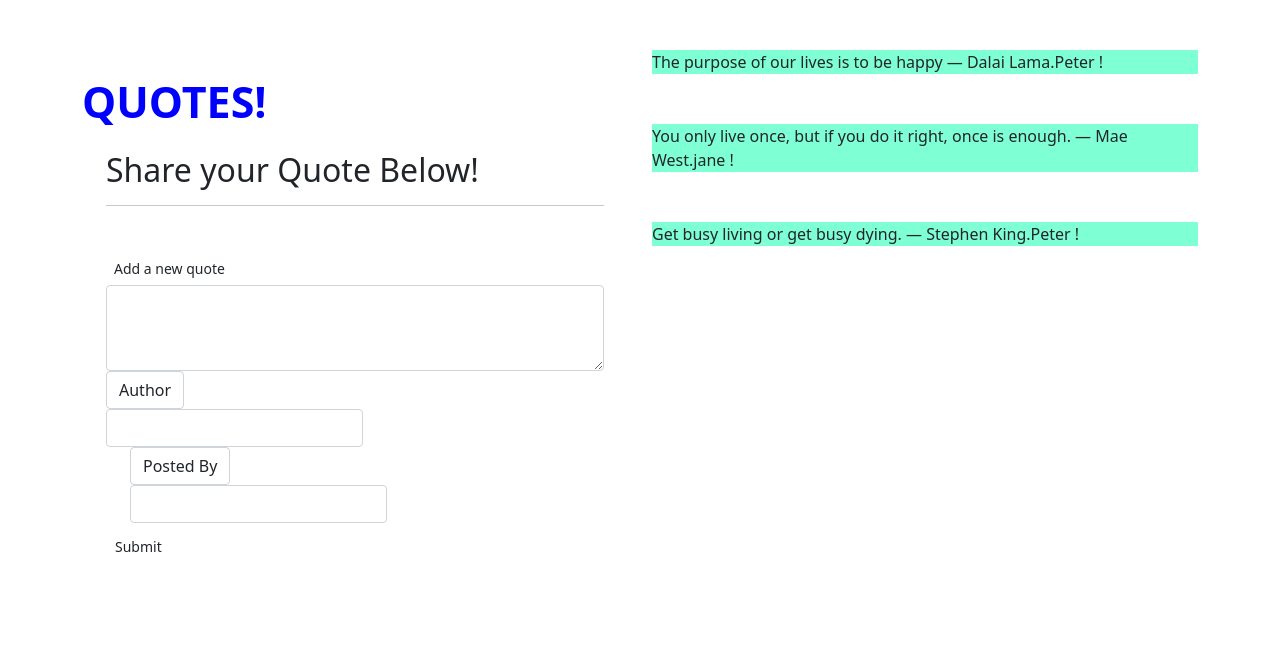
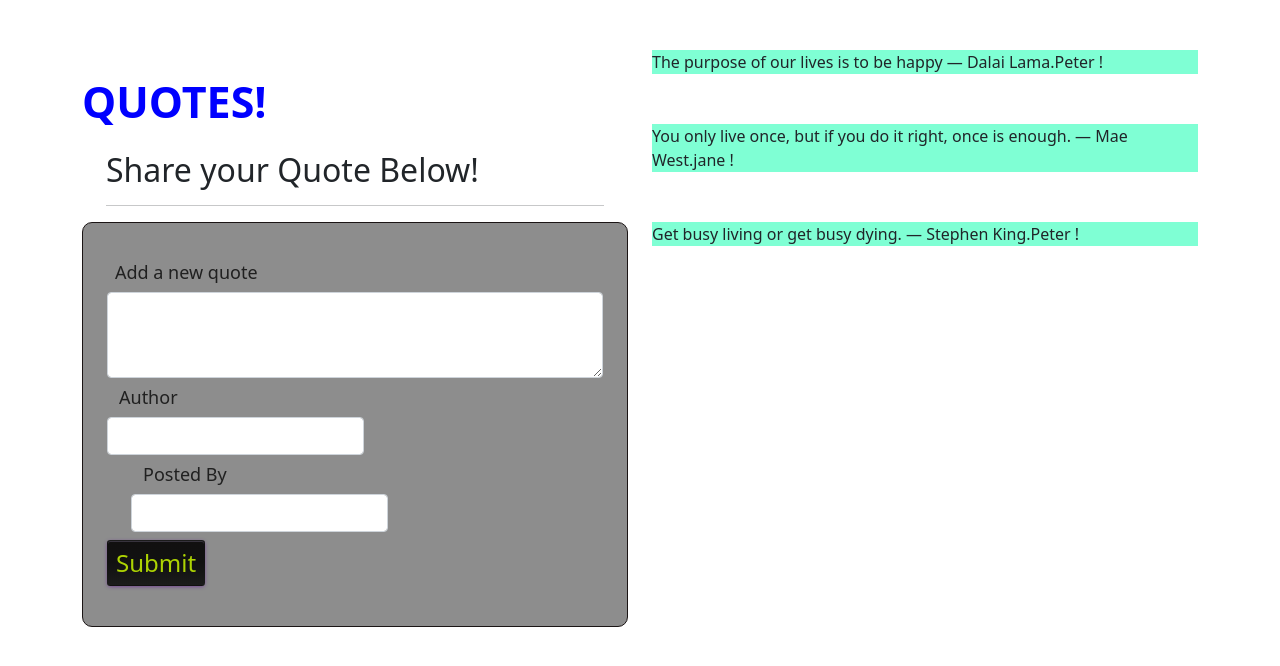
Before and after one commit to vyonna6519/quotes, an Angular app: page / in a window 1280 px wide. Shown: the top 666 px of the page. Built offline with nearby package versions, Linux system fonts and the light colour scheme.

Commit message:
added style to form section

```diff
--- a/src/app/form/form.component.css
+++ b/src/app/form/form.component.css
@@ -4,3 +4,31 @@
     font-weight:bold;
     color: blue;
 }
+.form-section {
+    border: solid 1px #1b1515;
+    border-radius: 10px;
+    background-color: rgba(47, 47, 47, 0.544)
+  }
+
+  button {
+    color: #add303;
+    font-size:24px;
+    margin-top: 30px;
+  }
+
+
+
+  button#submit {
+    background: linear-gradient(to bottom, #111010, #111111, #1b1b1b);
+    box-shadow: inset 0 1px 0 #37333d, 0 1px 4px -1px rgb(104, 37, 150);
+  }
+
+  button:hover {
+    background: #df7f11;
+  }
+
+  label {
+    border: none;
+    color: #202020;
+    font-size: 18px;
+  }
```
